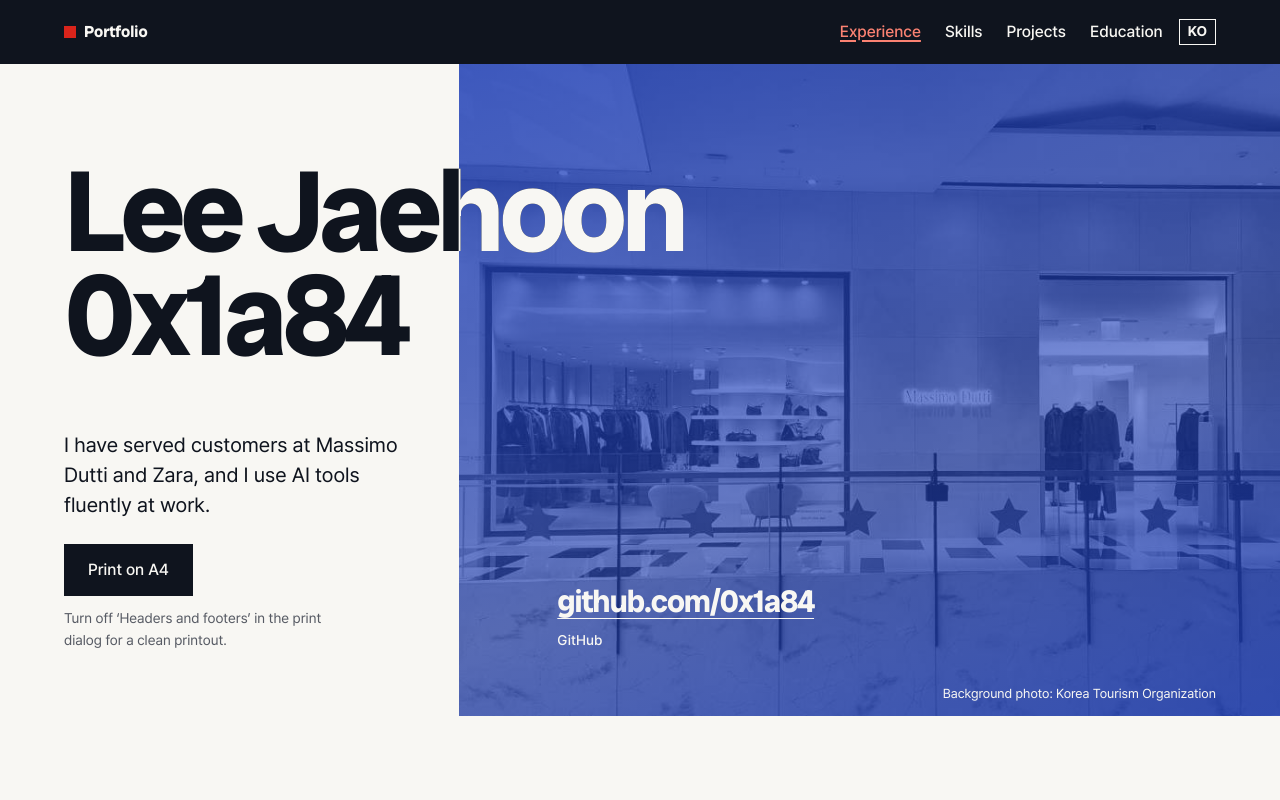
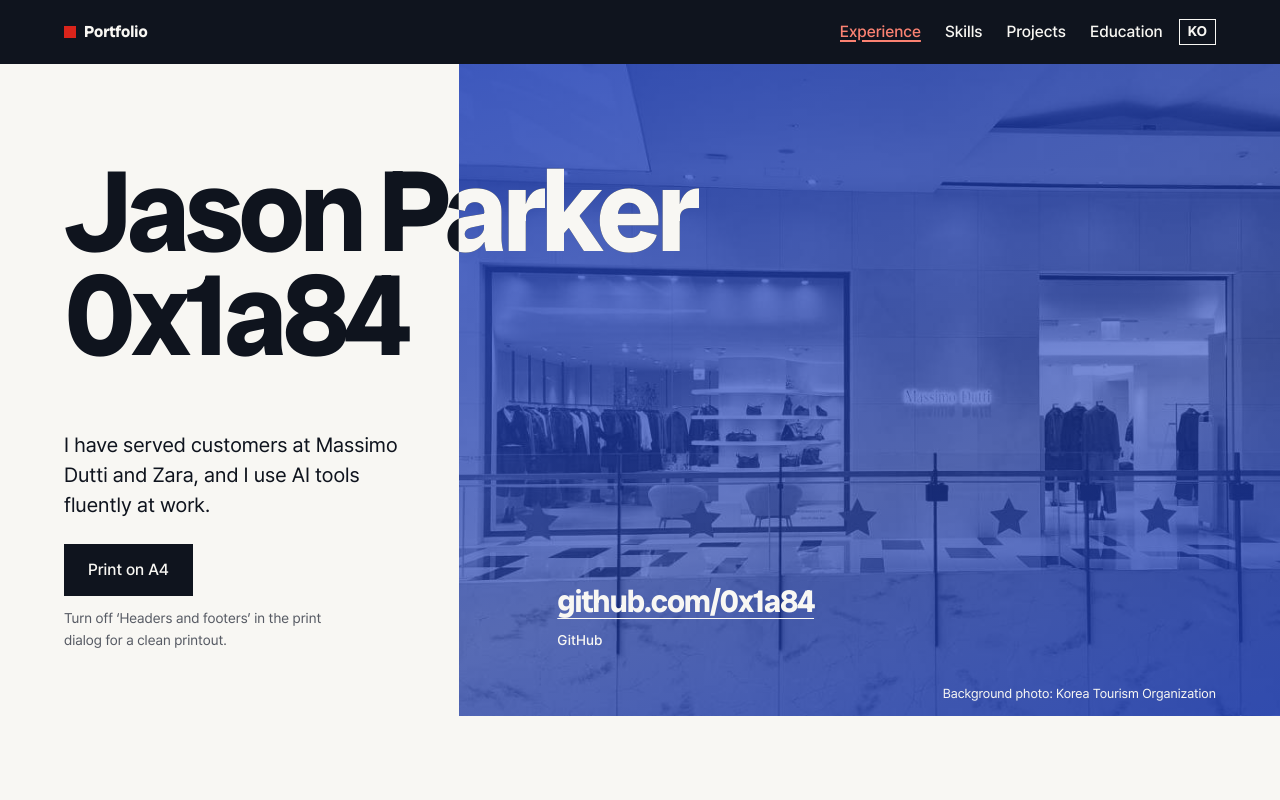
Before and after one commit to 0x1A84/howto-portfolio, an Angular app: page /en in a window 1280 px wide. Shown: the top 800 px of the page. Built offline with nearby package versions, Linux system fonts and the light colour scheme.

Commit message:
fix: 포트폴리오 영문 이름을 Jason Parker로 수정

```diff
--- a/src/app/data/portfolio.data.en.ts
+++ b/src/app/data/portfolio.data.en.ts
@@ -5,9 +5,9 @@ import { Portfolio } from './portfolio.model';
 export const PORTFOLIO_EN: Portfolio = {
   lang: 'en',
   ui: {
-    pageTitle: 'Lee Jaehoon Portfolio',
+    pageTitle: 'Jason Parker Portfolio',
     description:
-      'Experience, skills, projects, and education of Lee Jaehoon, a former Massimo Dutti Fashion Advisor with Angular frontend development experience.',
+      'Experience, skills, projects, and education of Jason Parker, a former Massimo Dutti Fashion Advisor with Angular frontend development experience.',
     ogLocale: 'en_US',
     skipLink: 'Skip to content',
     navLabel: 'Sections',
@@ -29,12 +29,12 @@ export const PORTFOLIO_EN: Portfolio = {
     stackTitle: 'Tech stack',
   },
   profile: {
-    name: 'Lee Jaehoon',
+    name: 'Jason Parker',
     handle: '0x1a84',
     photo: {
       src: 'images/profile-photo.jpg',
       exportSrc: 'images/profile-photo-print.jpg',
-      alt: 'Profile photo of Lee Jaehoon',
+      alt: 'Profile photo of Jason Parker',
       width: 206,
       height: 264,
     },
--- a/src/app/layout/site-footer/site-footer.component.html
+++ b/src/app/layout/site-footer/site-footer.component.html
@@ -12,7 +12,7 @@
         >GitHub</a
       >.
     </p>
-    <p class="site-footer__legal">© {{ year() }} Lee Jaehoon</p>
+    <p class="site-footer__legal">© {{ year() }} Jason Parker</p>
     <p class="site-footer__top screen-only"><a [routerLink]="[]" fragment="top">Back to top</a></p>
   </div>
 </footer>
```
Also changed, not shown: 1 other file (tests, documents, lock files or other folders).
